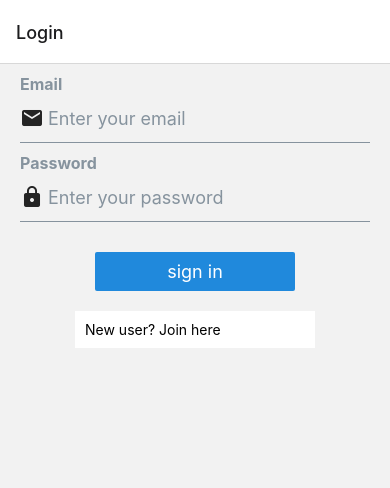
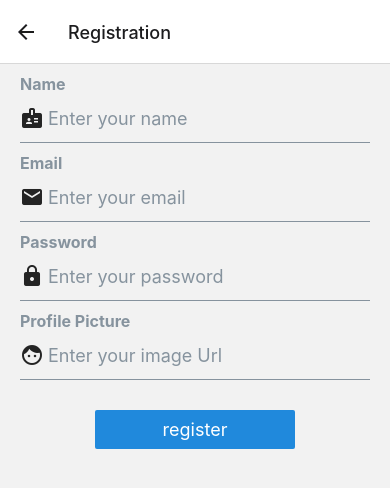
Before and after one commit to 773948680/Chat-rn-app, a React Native app: screen /Registration in a window 390 px wide. Shown: the top 488 px of the page. Built offline with nearby package versions, Linux system fonts and the light colour scheme.

Commit message:
add commit

```diff
--- a/App.js
+++ b/App.js
@@ -13,7 +13,7 @@ return (
   <NavigationContainer>
       <Stack.Navigator>
         <Stack.Screen name="Login" component={LoginScreen} />
-        <Stack.Screen name="Registreation" component={RegistrationScreen}/>
+        <Stack.Screen name="Registration" component={RegistrationScreen}/>
         <Stack.Screen name="ChatScreen" component={ChatScreen}/>
       </Stack.Navigator>
     </NavigationContainer>
--- a/screens/LoginScreen.js
+++ b/screens/LoginScreen.js
@@ -1,10 +1,30 @@
 import { Button, Input } from '@rneui/base';
+import { auth } from '../firebase';
+import { getAuth, createUserWithEmailAndPassword } from "firebase/auth"
 import {Pressable, View, Text, StyleSheet } from 'react-native'
 import React, { useState} from 'react';
+import { signInWithEmailAndPassword } from "firebase/auth";
 
 const LoginScreen = ({navigation}) => {
   const[email, setEmail] = useState("");
   const[password, setPassword] = useState("");
+  const signIn =()=>{
+
+    signInWithEmailAndPassword(auth, email, password)
+    .then((userCredential) => {
+      // Signed in
+      console.log("signIn");
+      const user = userCredential.user;
+      console.log("signIn");
+      alert("Email:", user.email);
+      // ...
+    })
+    .catch((error) => {
+     // const errorCode = error.code;
+      const errorMessage = error.message;
+      alert(errorMessage);
+    });
+  };
   return (
     <View style={styles.container}>
       <Input
@@ -25,9 +45,7 @@ const LoginScreen = ({navigation}) => {
       <View>
         <Button
           title="sign in"
-          onPress={() => {
-            console.log("Bouton clic");
-          }}
+          onPress= {signIn}
           style={styles.button}
         />
 
--- a/screens/RegistrationScreen.js
+++ b/screens/RegistrationScreen.js
@@ -1,14 +1,95 @@
-import { StyleSheet, Text, View } from 'react-native'
-import React from 'react'
+import { Button, Input } from "@rneui/base";
+import { Pressable, StyleSheet, Text, View } from "react-native";
+import React, { useState } from "react";
+import { createUserWithEmailAndPassword, updateProfile } from "firebase/auth";
 
-const RegistrationScreen = () => {
+import { auth } from "../firebase";
+
+const RegistrationScreen = ({ navigation }) => {
+  const [email, setEmail] = useState("");
+  const [password, setPassword] = useState("");
+  const [imageURL, setImageUrl] = useState("");
+  const [name, setName] = useState("");
+
+  const register = () => {
+    createUserWithEmailAndPassword(auth, email, password)
+      .then((userCredential) => {
+        // Signed in
+        // const user = userCredential.user;
+        updateProfile(auth.currentUser, {
+          displayName: name,
+          photoURL: imageURL
+            ? imageURL
+            : "https://www.gravatar.com/avatar/205e460b479e2e5b48aec07710c08d50.jpg",
+        })
+          .then(() => {
+            // Profile updated!
+            // ...
+          })
+          .catch((error) => {
+            // An error occurred
+            // ...
+          });
+
+        navigation.popToTop();
+      })
+      .catch((error) => {
+        var errorMessage = error.message;
+        alert(errorMessage);
+      });
+  };
+
   return (
-    <View>
-      <Text>Registration</Text>
+    <View style={styles.container}>
+      <Input
+        placeholder="Enter your name"
+        label="Name"
+        leftIcon={{ type: "material", name: "badge" }}
+        value={name}
+        onChangeText={setName}
+      />
+      <Input
+        placeholder="Enter your email"
+        label="Email"
+        leftIcon={{ type: "material", name: "email" }}
+        value={email}
+        onChangeText={setEmail}
+      />
+      <Input
+        placeholder="Enter your password"
+        label="Password"
+        leftIcon={{ type: "material", name: "lock" }}
+        value={password}
+        onChangeText={setPassword}
+        secureTextEntry
+      />
+      <Input
+        placeholder="Enter your image Url"
+        label="Profile Picture"
+        leftIcon={{ type: "material", name: "face" }}
+        value={imageURL}
+        onChangeText={setImageUrl}
+      />
+      <Button title="register" onPress={register} style={styles.button} />
     </View>
-  )
-}
+  );
+};
 
-export default RegistrationScreen
+export default RegistrationScreen;
 
-const styles = StyleSheet.create({})
+const styles = StyleSheet.create({
+  button: {
+    width: 200,
+    margin: 20,
+  },
+  container: {
+    flex: 1,
+    alignItems: "center",
+    padding: 10,
+  },
+  containerButton: {
+    flex: 1,
+    flexDirection: "row",
+  },
+  text: { padding: 10 },
+});
```
